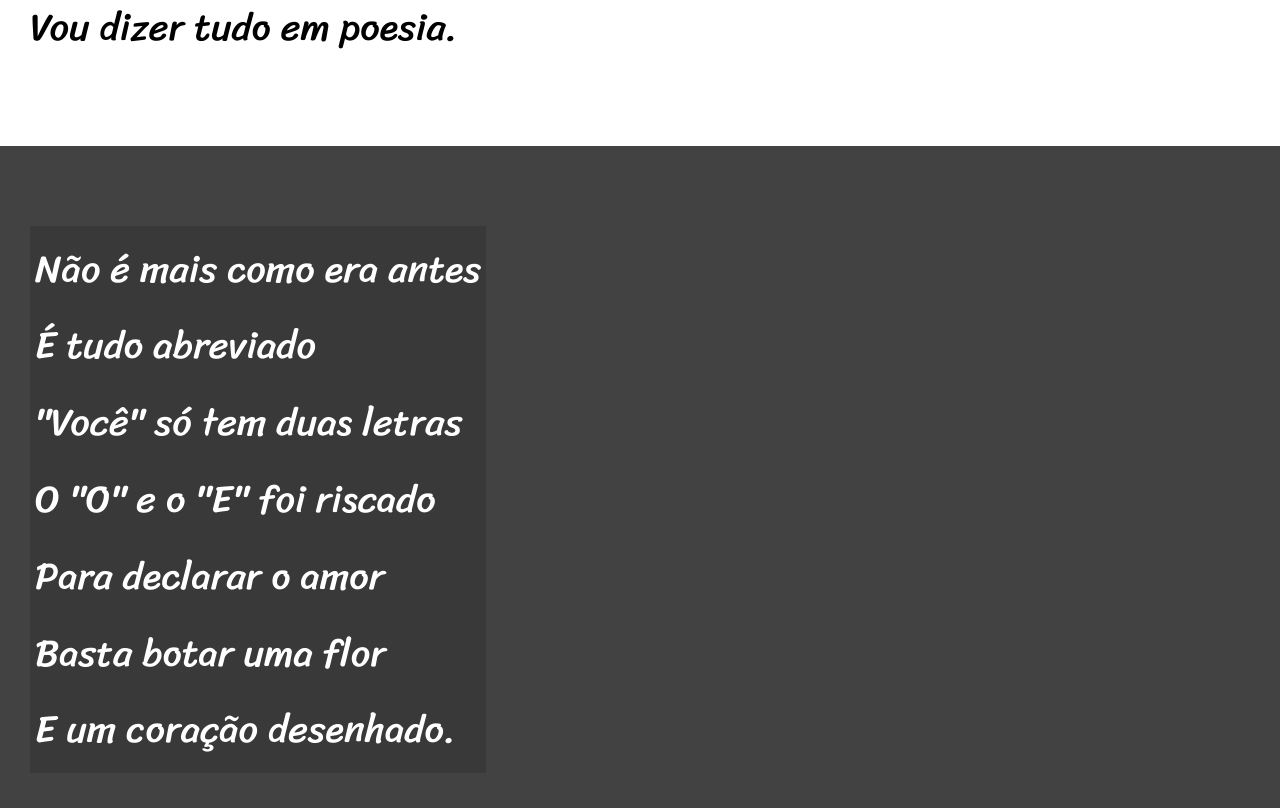
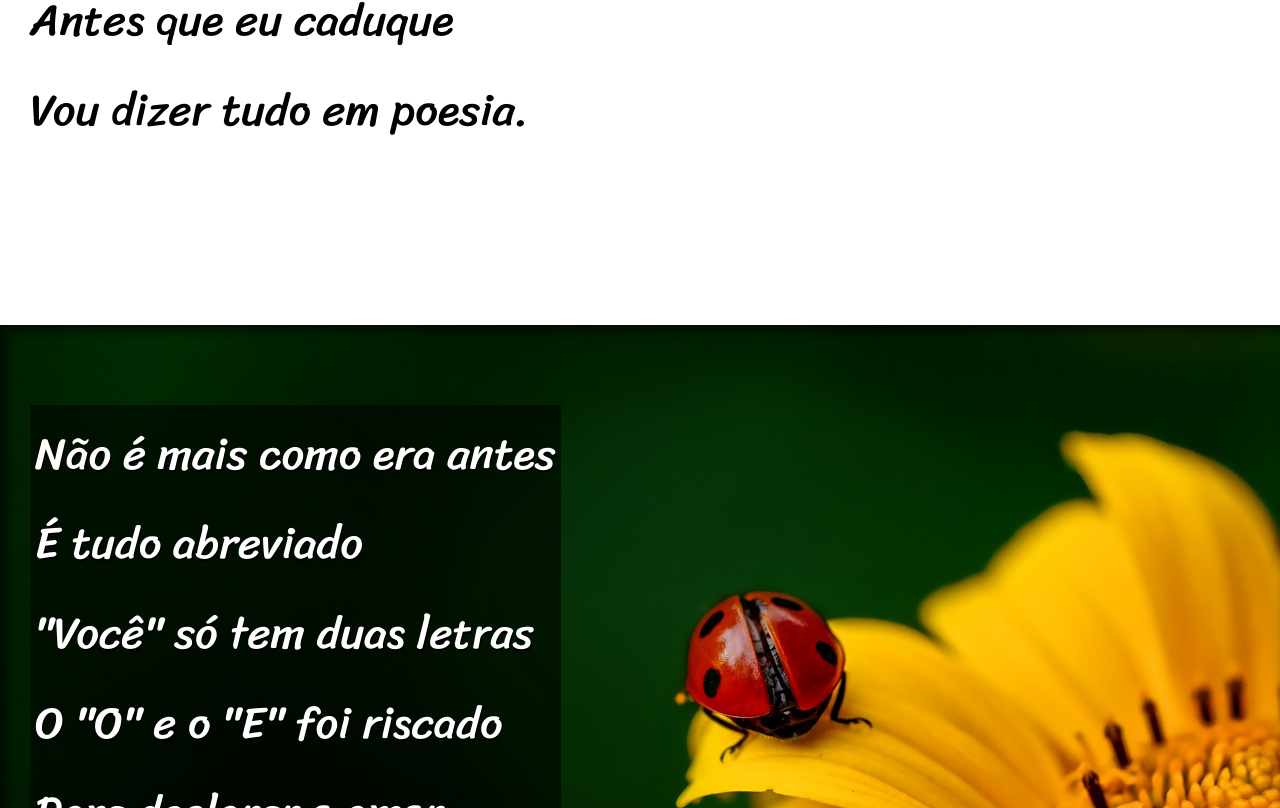
Before and after one commit to JefersonFreitas27/Cordel-Moderno, a plain HTML site: page index.html in a window 1280 px wide. Shown: the part 1012-1820 px from the top of the page. Drawn offline with Linux system fonts and the light colour scheme.

Commit message:
site cordel moderno finalizado

```diff
--- a/index.html
+++ b/index.html
@@ -1,16 +1,18 @@
 <!DOCTYPE html>
 <html lang="pt-br">
+
 <head>
     <meta charset="UTF-8">
     <meta name="viewport" content="width=device-width, initial-scale=1.0">
     <link rel="stylesheet" href="style/style.css">
     <title> Cordel Modeno</title>
 </head>
+
 <body>
     <header>
         <p>
-            <h1>Cordel Moderno</h1>
-            Por <a href="https://www.recantodasletras.com.br/poesias/3186743" target="_blank">Milton Duarte</a>
+        <h1>Cordel Moderno</h1>
+        Por <a href="https://www.recantodasletras.com.br/poesias/3186743" target="_blank">Milton Duarte</a>
         </p>
     </header>
 
@@ -27,7 +29,7 @@
             </p>
         </section>
 
-        <section class="imagem">
+        <section class="imagem" id="img01">
             <p>
                 Não é mais como era antes <br>
                 É tudo abreviado <br>
@@ -47,6 +49,8 @@
                 Ou vai até no começo <br>
                 Agora é .com <br>
                 Se o saite é muito bom <br>
+            </p>
+            <p>
                 Ele vale um alto preço. <br>
                 Pra piorar a liguagem <br>
                 O emoticom é um risco <br>
@@ -58,7 +62,7 @@
             </p>
         </section>
 
-        <section class="imagem">
+        <section class="imagem" id="img02">
             <p>
                 Tenho saudade das cartas <br>
                 Escritas com a própria mão <br>
@@ -79,11 +83,13 @@
                 Abriu outro aplicativo <br>
                 O mundo ficou cativo <br>
                 Da tecnologia do agora. <br>
+            </p>
+            <p>
                 Felizmente, pra orar <br>
                 Não precisa de internet <br>
                 Deus escuta todo mundo <br>
                 Se quiser, faça esse teste <br>
-                Dois pontos são dois joelhos <br>
+                Dois pontos são dois joelhos<br>
                 Seus lábios são aparelhos <br>
                 Deixe que Deus interprete.
             </p>
@@ -91,8 +97,10 @@
     </main>
     <footer>
         <p>
-            Site criado por <a href="https://gustavoguanabara.github.io" target="_blank">Gustavo Guanabara</a> para o <a href="https://www.CursoemVideo.com" target="_blank">CursoemVideo</a>
+            Site criado por <a href="https://gustavoguanabara.github.io" target="_blank">Gustavo Guanabara</a> para o <a
+                href="https://www.CursoemVideo.com" target="_blank">CursoemVideo</a>
         </p>
     </footer>
 </body>
+
 </html>
--- a/style/style.css
+++ b/style/style.css
@@ -55,7 +55,12 @@ section{
     padding-left: 30px;
     line-height: 2em;
     font-family: var(--fonte3);
-    font-size: 3vw;
+    font-size: 3.5vw;
+}
+
+section >p{
+    padding-bottom: 2em;
+
 }
 
 .normal{
@@ -65,14 +70,29 @@ section{
 
 .imagem{
     background-color:rgb(66, 66, 66);
+    background-size: cover;
+    background-attachment:fixed ;
     color: white;
+    text-shadow: 1px 2px 0px black;
+    box-shadow: inset 6px 6px 13px 0px rgba(0, 0, 0, 0.618);
 
 }
 
 .imagem>p{
     display:inline-block;
     padding: 5px;
-    background-color: rgba(0, 0, 0, 0.14);
+    background-color: rgba(0, 0, 0, 0.547);
+
+}
+
+#img01{
+    background-image: url('imagens/background001.jpg');
+    background-position: right center;
+}
+
+#img02{
+    background-image: url('imagens/background002.jpg');
+    background-position: center center;
 }
 
 footer{
```
Also changed, not shown: style/imagens/background001.jpg (renamed from imagens/background001.jpg), style/imagens/background002.jpg (renamed from imagens/background002.jpg).
